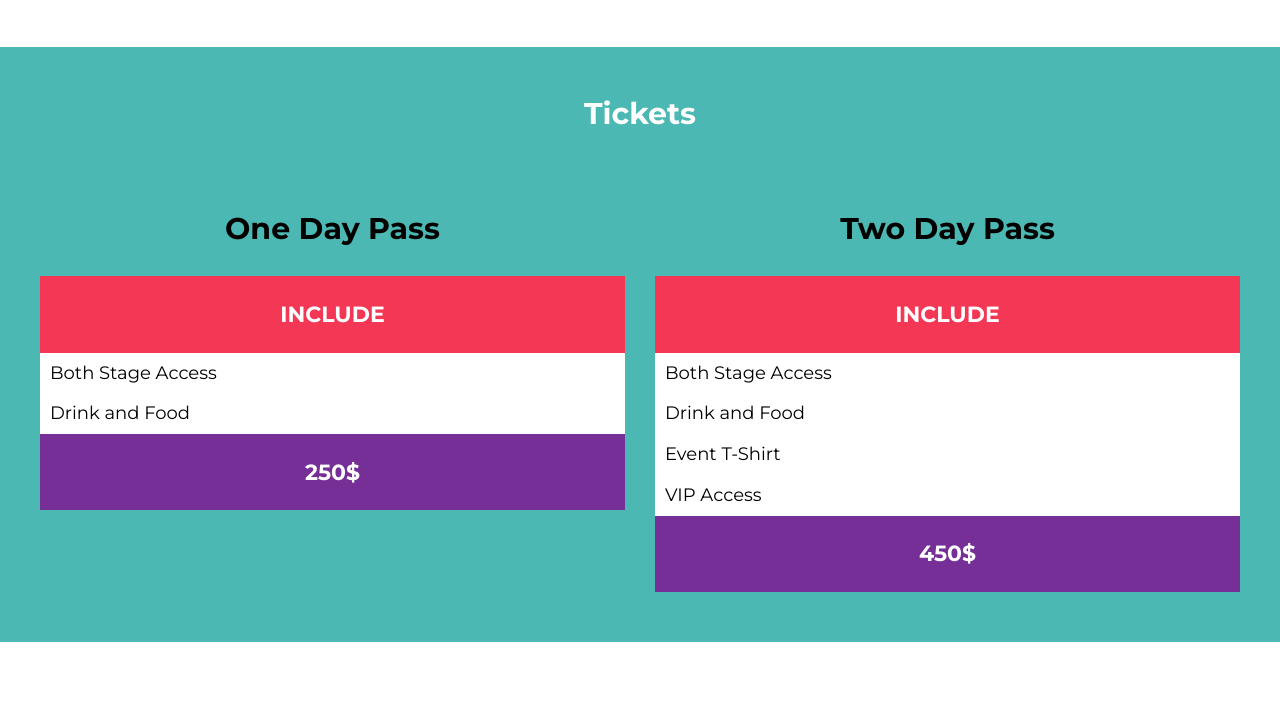
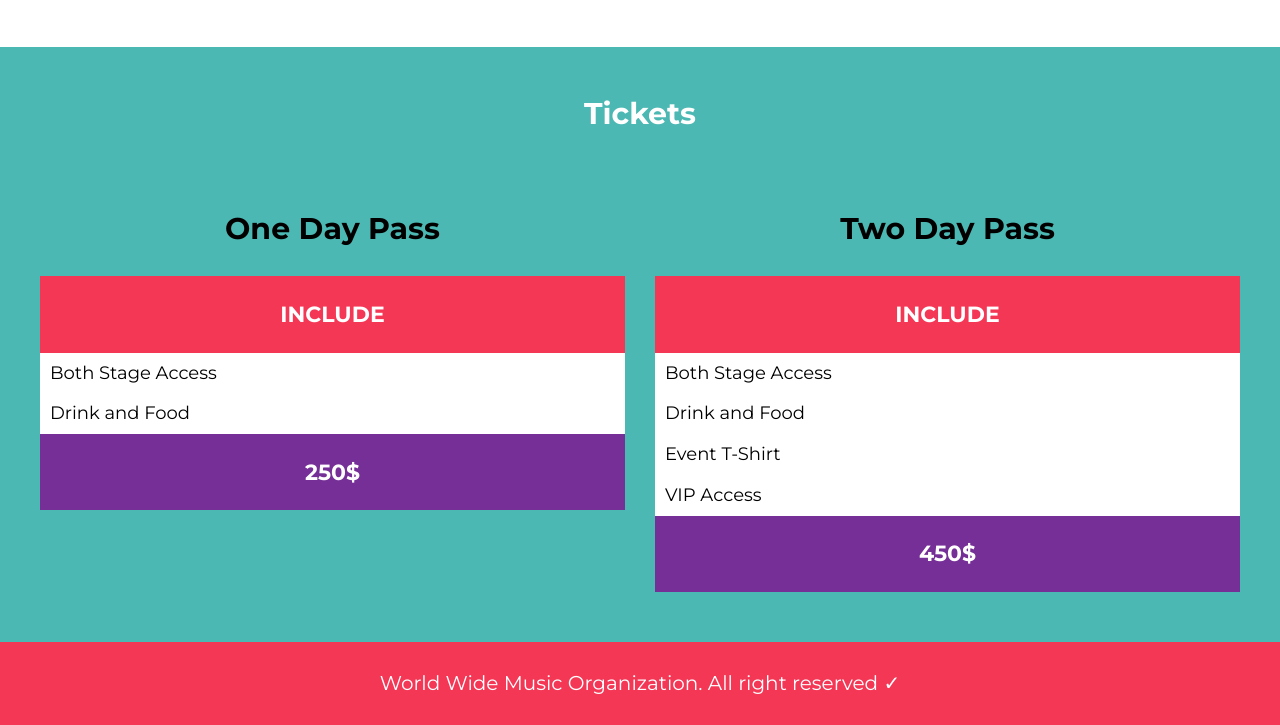
Before and after one commit to Leyva9/Static-Projects, a website: page festivalMusic/index.html in a window 1280 px wide. Shown: the part 4060-4785 px from the top of the page. Before the commit the page ends 4722 px from the top, so only its background shows below. Drawn offline with nearby package versions, Linux system fonts and the light colour scheme; files that its build step writes are made by us from their sources; files whose address does not match are found by name.

Commit message:
footer added

```diff
--- a/festivalMusic/index.html
+++ b/festivalMusic/index.html
@@ -213,8 +213,8 @@
             </div>
         </div>
     </section>
-    <footer>
-        <p></p>
+    <footer class="footer">
+        <p>World Wide Music Organization. All right reserved ✓</p>
     </footer>
     <script src="./build/js/main.js"></script>
 </body>
--- /dev/null
+++ b/festivalMusic/src/scss/layout/_footer.scss
@@ -0,0 +1,12 @@
+@use '../base/var' as v;
+@use '../base/mixins' as m;
+
+.footer {
+    background-color: v.$pink;
+    padding: 3rem;
+    p {
+        margin: 0;
+        text-align: center;
+        color: v.$white;
+    }
+}
--- a/festivalMusic/src/scss/layout/_index.scss
+++ b/festivalMusic/src/scss/layout/_index.scss
@@ -4,3 +4,4 @@
 @forward 'lineup';
 @forward 'gallery';
 @forward 'tickets';
+@forward 'footer';
```
